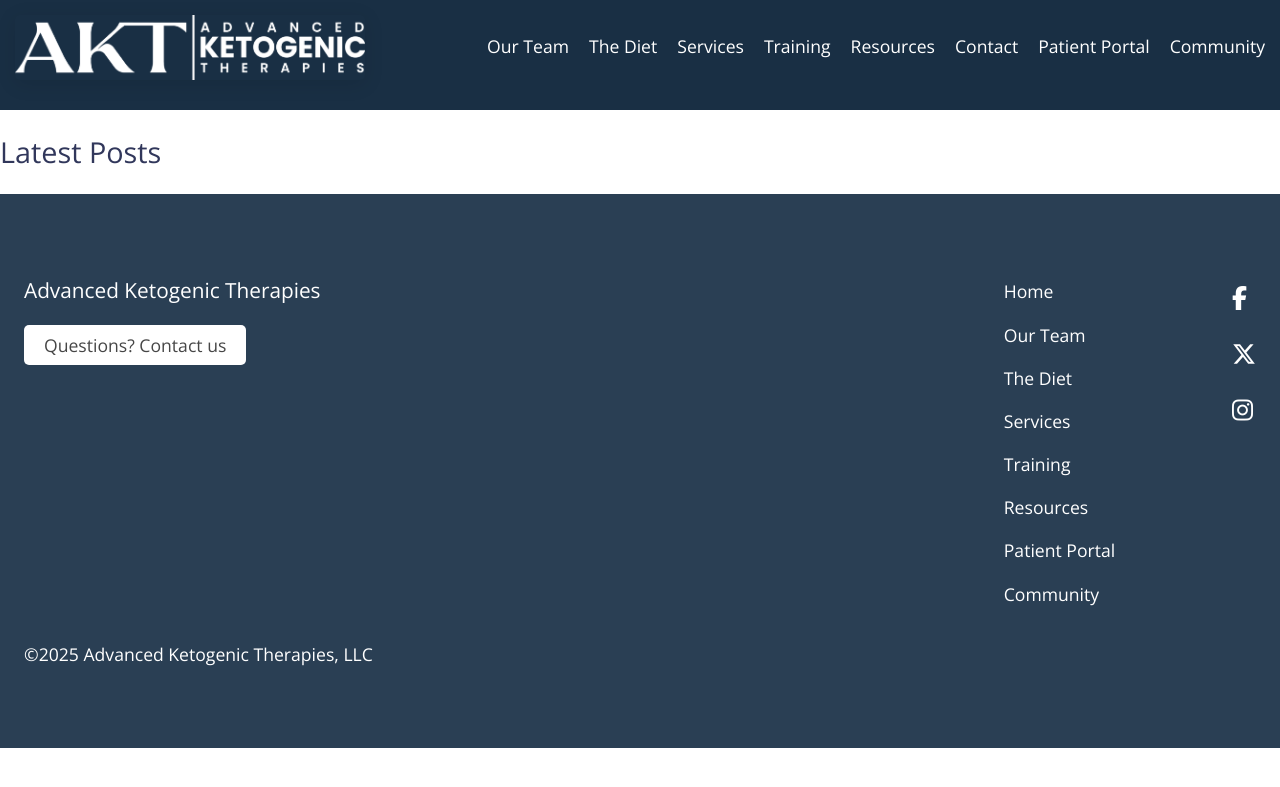
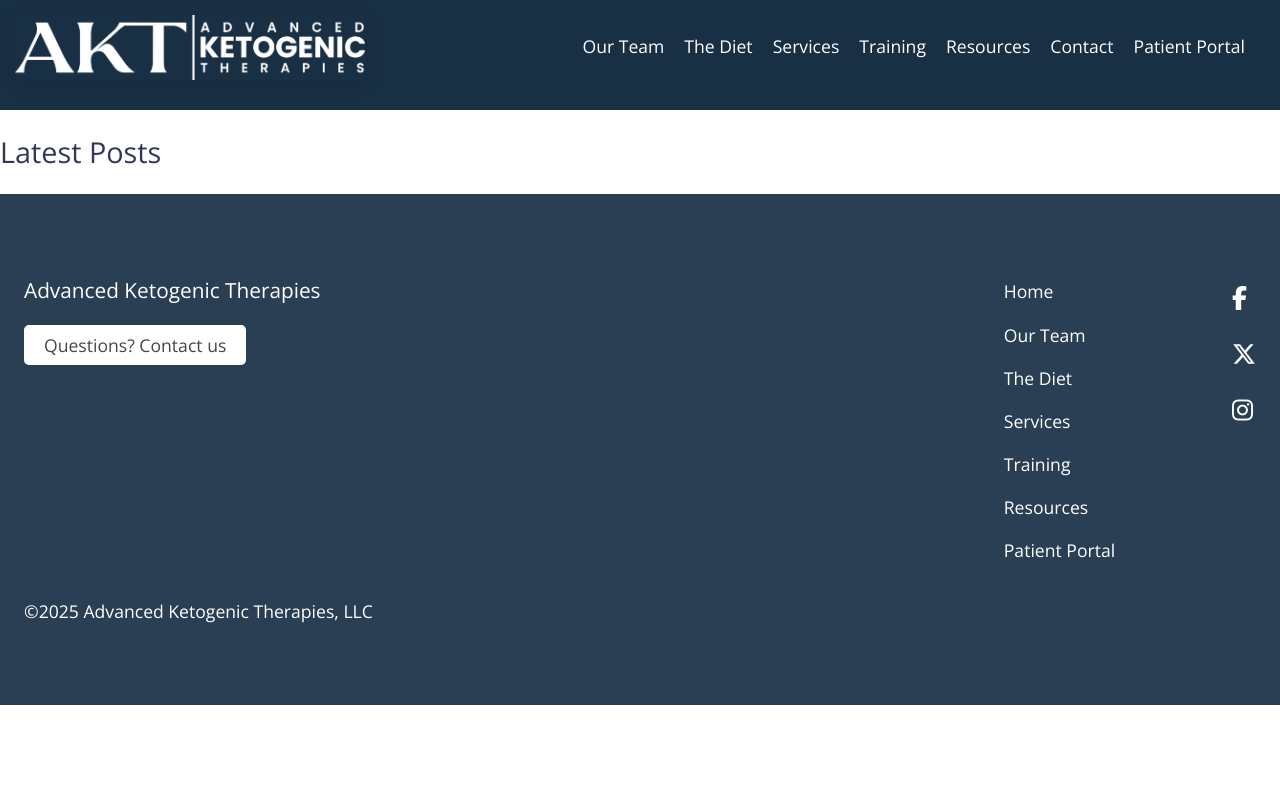
Before and after one commit to janmilosh/potterketo_jekyll, a Jekyll site: the page built from blog.html, in a window 1280 px wide. Shown: the top 787 px of the page. Built offline with Jekyll 4.4.1, drawn with Linux system fonts in a browser that asks for light colours; nearby versions of some CDN libraries.

Commit message:
Remove community

```diff
--- a/_includes/header_footer_items/footer_navigation.html
+++ b/_includes/header_footer_items/footer_navigation.html
@@ -15,8 +15,5 @@
     <li class="item">
       <a target="_blank" class="patient-portal" href="https://secure.gethealthie.com/users/sign_in">Patient Portal</a>
     </li>
-    <li class="item">
-      <a target="_blank" href="https://aktketocommunity.simplerosites.com">Community</a>
-    </li>
   </ul>
 </nav>
--- a/_includes/header_footer_items/header_navigation.html
+++ b/_includes/header_footer_items/header_navigation.html
@@ -18,8 +18,5 @@
     <li class="item">
       <a target="_blank" class="patient-portal" href="https://secure.gethealthie.com/users/sign_in">Patient Portal</a>
     </li>
-    <li class="item">
-      <a target="_blank" href="https://aktketocommunity.simplerosites.com">Community</a>
-    </li>
   </ul>
 </nav>
--- a/_includes/other_home_page_items/resources_grid.html
+++ b/_includes/other_home_page_items/resources_grid.html
@@ -1,7 +1,5 @@
 <div class="container small">
   <div class="resources-grid">
-    <div class="community-image">{% include resources_grid_items/keto_community_image.html %}</div>
-    <div class="community-text text">{% include resources_grid_items/keto_community_text.html %}</div>
     <div class="mastery-image">{% include resources_grid_items/mastery_image.html %}</div>
     <div class="mastery-text text">{% include resources_grid_items/mastery_text.html %}</div>
     <div class="award-image">{% include resources_grid_items/metabolic_mind_image.html %}</div>
--- a/_includes/resources_grid_items/keto_community_image.html
+++ /dev/null
@@ -1 +0,0 @@
-<a href="https://aktketocommunity.simplero.com/funnel/64833/akt-community-offer" target="_blank"><img src="assets/images/keto_community_logo_on_blue.png" alt="AKT Keto Community"></a>
--- a/_includes/resources_grid_items/keto_community_text.html
+++ /dev/null
@@ -1,3 +0,0 @@
-<h2>AKT Keto Community</h2>
-<p>Connect with others on your keto journey through our online community membership. Access expert-vetted resources and get ongoing inspiration for sustaining a therapeutic ketogenic lifestyle.</p>
-<div><a class="button white" href="https://aktketocommunity.simplero.com/funnel/64833/akt-community-offer" target="_blank">Learn more</a></div>
--- a/_pages/services.html
+++ b/_pages/services.html
@@ -41,11 +41,6 @@
       <p>Our most advanced support package, including 12 one-on-one calls for personalized guidance and ongoing therapeutic support. Includes everything in the Keto Starter/Rebuilder package plus concierge service, night/weekend appointments, direct texting with your dietitian (with boundaries), and premium meal planning. Designed for complex cases or those in hospitalized/group home settings.</p>
       <a href="{{ '/premium_concierge_package' | relative_url }}" class="button white">Learn more</a>
     </div>
-    <div class="service">
-      <h2><a href="https://aktketocommunity.simplero.com/funnel/64833/akt-community-offer" target="_blank"><img src="{{ 'assets/images/keto_community_logo.png' | relative_url }}" alt="AKT Keto Community"></a></h2>
-      <p>Connect with others on your keto journey through our online community membership. Access expert-vetted resources and get ongoing inspiration for sustaining a therapeutic ketogenic lifestyle.</p>
-      <a href="https://aktketocommunity.simplero.com/funnel/64833/akt-community-offer" target="_blank" class="button white">Sign up now</a>
-    </div>
     <div class="service one-hour">
       <h2>One-Hour Ketogenic Diet Consultation</h2>
       <p>For those already following a ketogenic diet, this session is designed to review your current therapy and assess how it aligns with your health goals. We’ll evaluate your current approach and provide individualized recommendations to support progress and improve outcomes.</p>
--- a/_sass/main.scss
+++ b/_sass/main.scss
@@ -238,13 +238,6 @@
   }
 }
 
-.community-waitlist {
-  background: $lightBlue;
-  h1 {
-    margin-top: 0px;
-  }
-}
-
 .class-wrapper {
   margin: 40px 0;
   padding: 10px 20px 30px;
@@ -323,19 +316,10 @@
   align-items: center;
   grid-template-columns: 1fr 1fr;
   grid-template-areas:
-    "community-text community-image"
     "mastery-image mastery-text"
     "book-text book-image"
     "award-image award-text";
   gap: 6vw 4vw;
-}
-
-.community-image {
-  grid-area: community-image;
-}
-
-.community-text {
-  grid-area: community-text;
 }
 
 .book-image {
```
